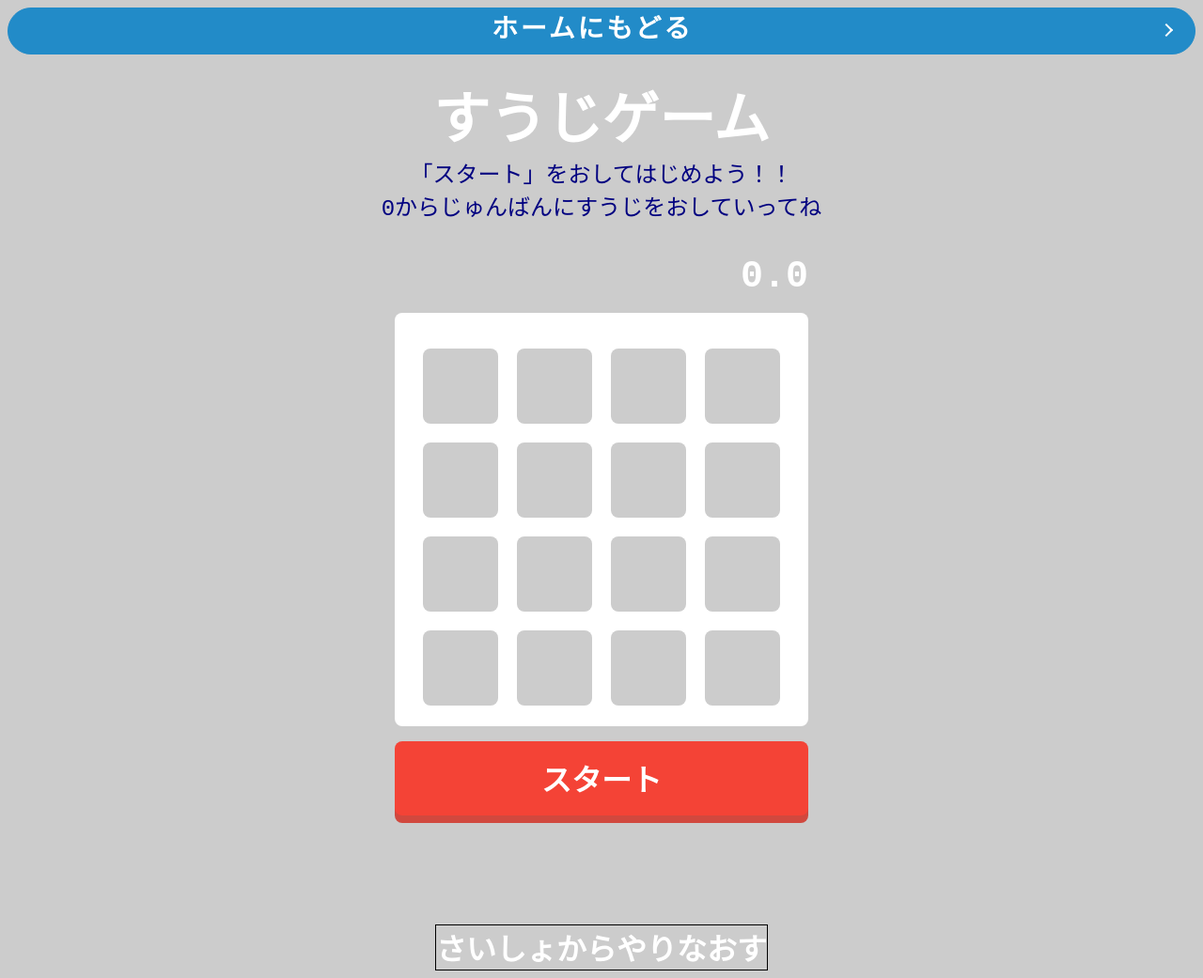
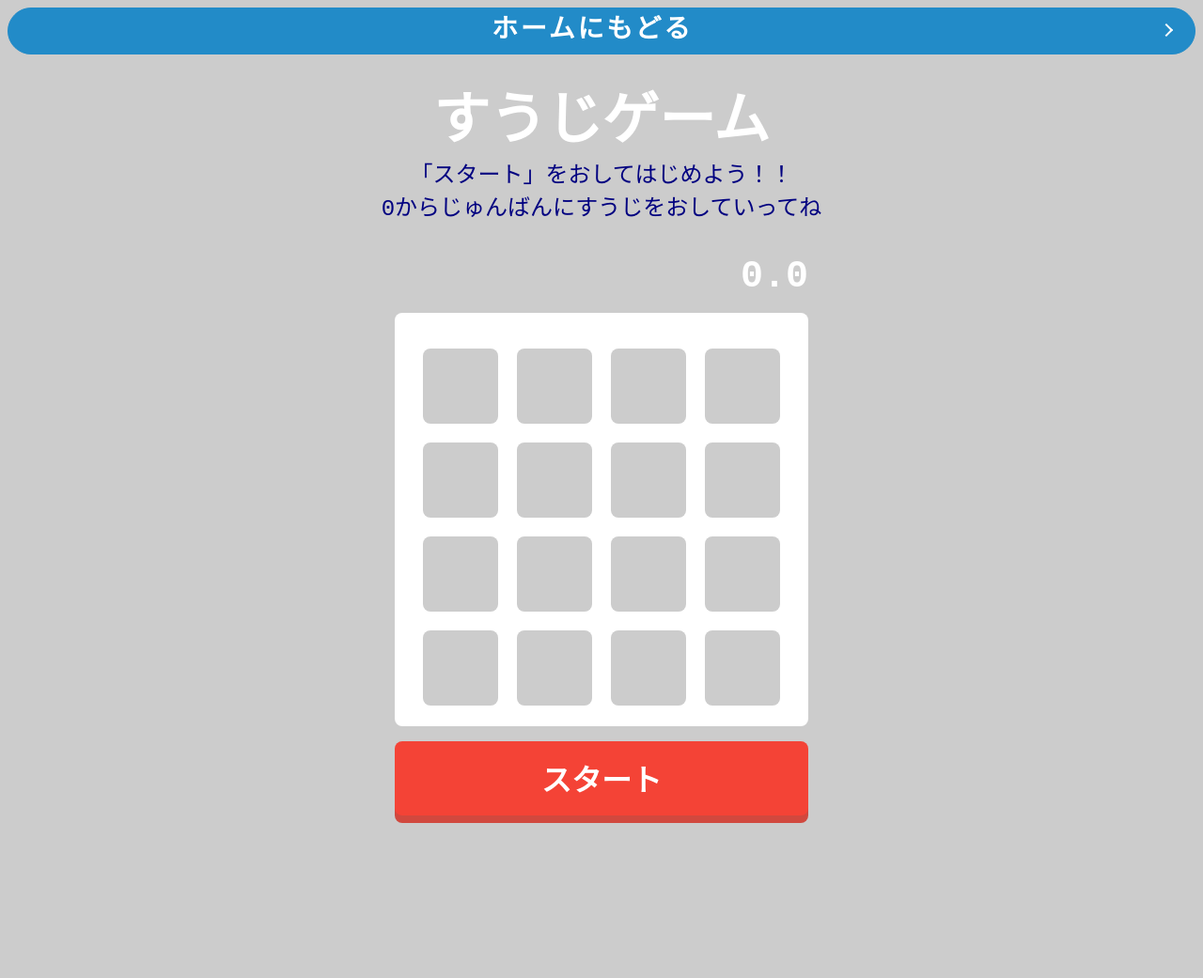
Before and after one commit to dieskay-coder/NumberGame, a plain HTML site: page index.html in a window 1280 px wide. Shown: the whole page at 94% size. After the commit the page ends 904 px from the top, so only its background shows below. Drawn offline with Linux system fonts and the light colour scheme.

Commit message:
Update index.html

```diff
--- a/index.html
+++ b/index.html
@@ -19,9 +19,6 @@
     </ul>
     <div id="btn">スタート</div>
   </div>
-  <div class="bottom">
-    <p type="button" id="reload">さいしょからやりなおす</p>
-  </div>
 
   <script src="js/main.js"></script>
 </body>
```
